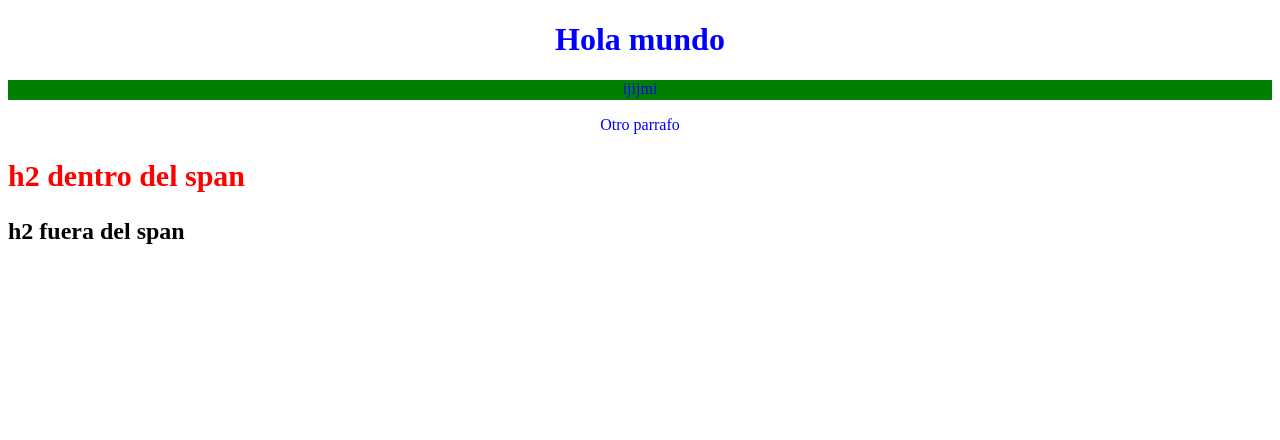
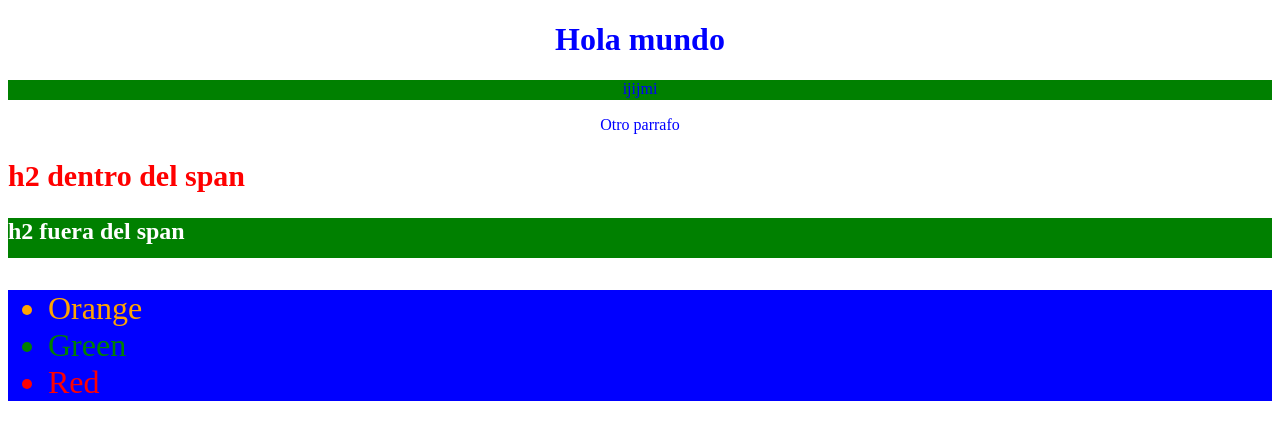
Before and after one commit to KarlaRuan/Selectores, a plain HTML site: page index.html in a window 1280 px wide. Drawn offline with Linux system fonts and the light colour scheme.

Commit message:
Selector de clase y id

```diff
--- a/index.css
+++ b/index.css
@@ -6,7 +6,25 @@ h1,p{
 	background-color: green;
 	height: 20px;
 }
+h2.parrafo{
+	color:white;
+	height: 40px;
+}
 span h2{
 	color: red;
 	font-size: 30px;
 }
+#colores{
+	background-color: blue;
+	color: white;
+	font-size: 2em;
+}
+#orange{
+	color:orange;
+}
+#green{
+	color: green;
+}
+#red{
+	color: red;
+}
--- a/index.html
+++ b/index.html
@@ -11,6 +11,13 @@
 		<p>Otro parrafo</p>
 		<h2>h2 dentro del span</h2>
 	</span>
-	<h2>h2 fuera del span</h2>
+	<h2 class="parrafo">h2 fuera del span</h2>
+	<div id="colores">
+		<ul>
+			<li id="orange">Orange</li>
+			<li id="green">Green</li>
+			<li id="red">Red</li>
+		</ul>
+	</div>
 </body>
 </html>
```
